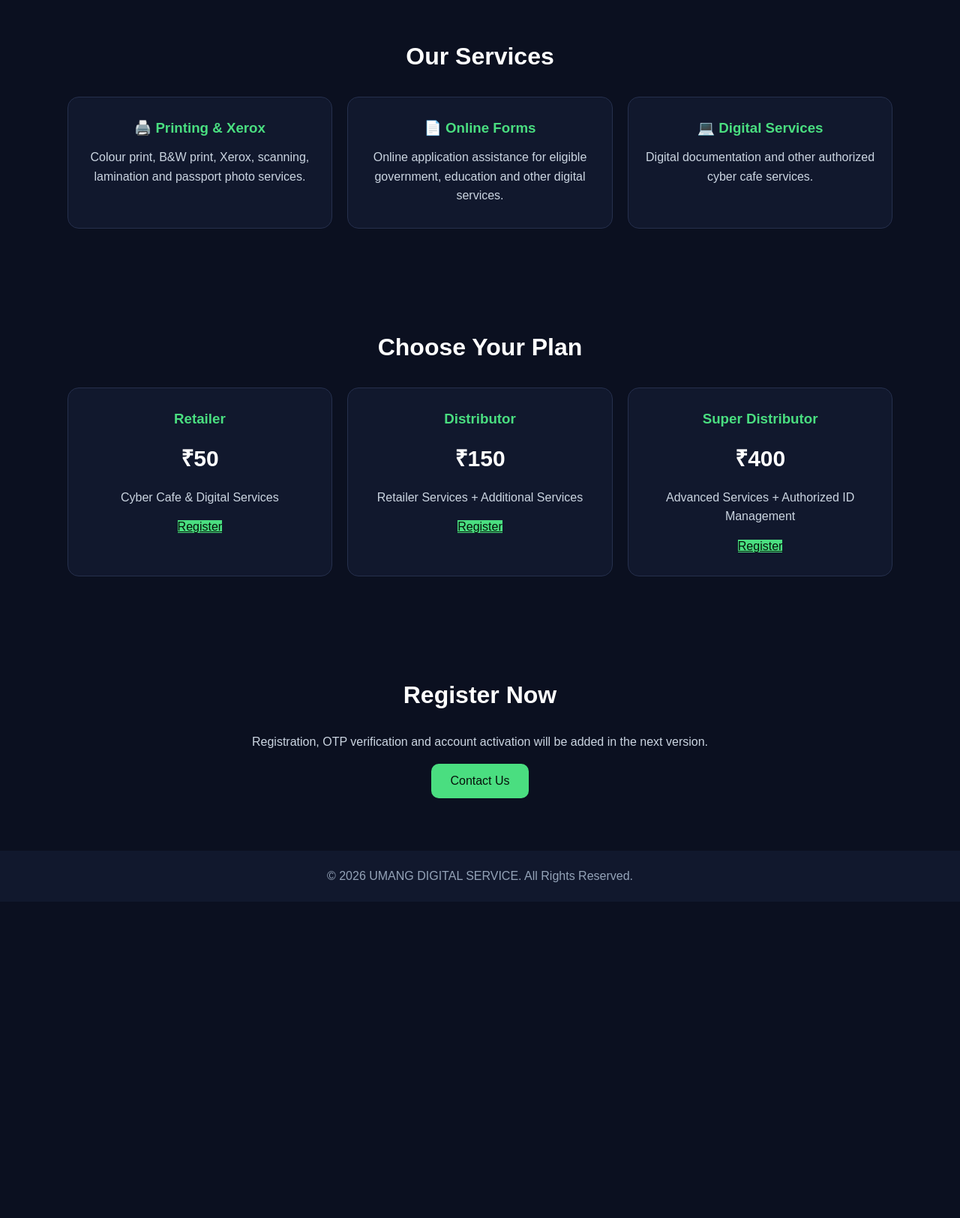
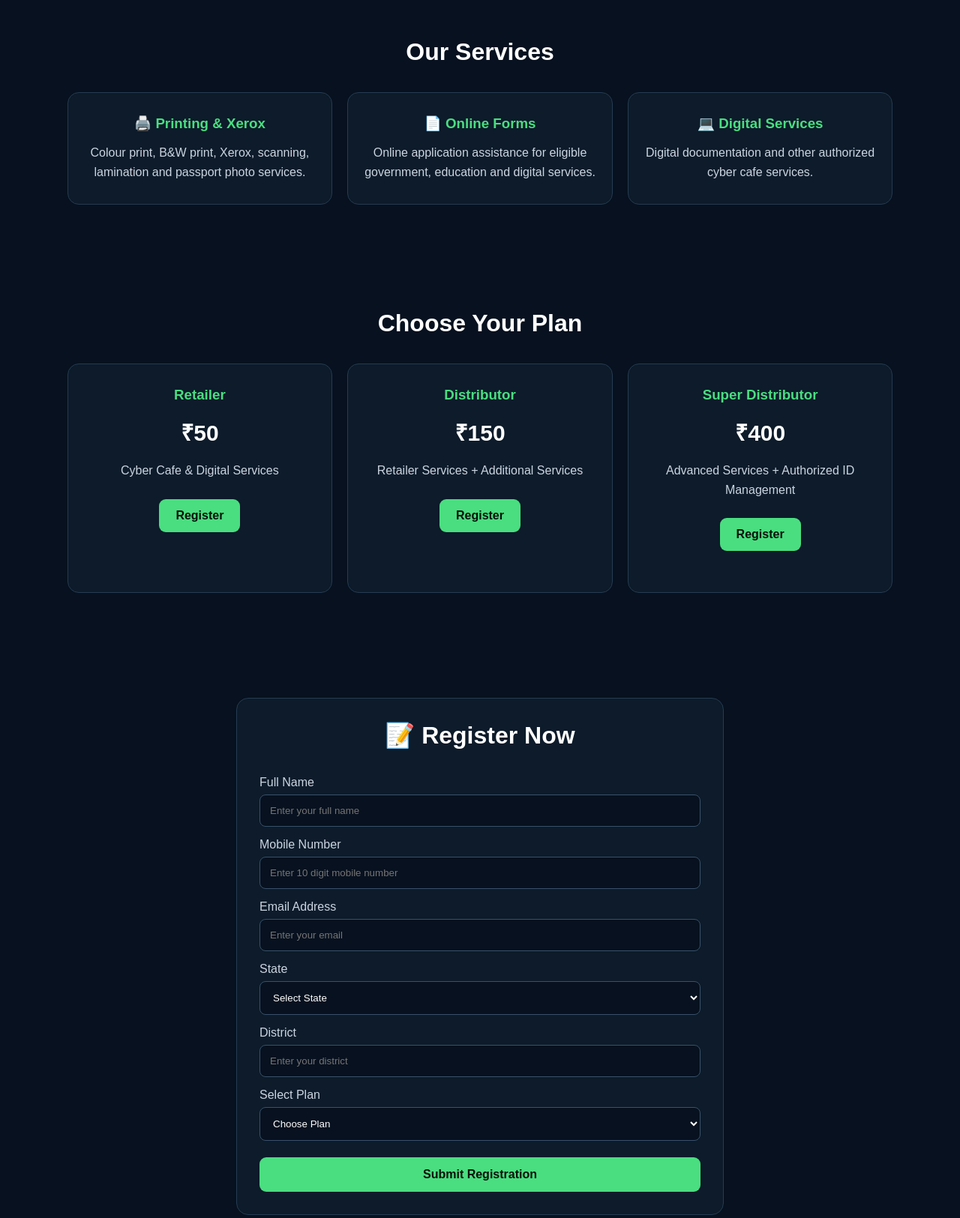
Before and after one commit to umangraz95/umang-digital-service, a plain HTML site: page index.html in a window 1280 px wide. Shown: the part 680-2305 px from the top of the page at 75% size. Before the commit the page ends 1883 px from the top, so only its background shows below. Drawn offline with Linux system fonts and the light colour scheme.

Commit message:
Refactor HTML structure and styles for consistency

```diff
--- a/index.html
+++ b/index.html
@@ -6,155 +6,212 @@
 <title>UMANG DIGITAL SERVICE</title>
 
 <style>
-    * {
-      margin: 0;
-      padding: 0;
-      box-sizing: border-box;
-      font-family: Arial, sans-serif;
+*{
+  box-sizing:border-box;
+  margin:0;
+  padding:0;
+  font-family:Arial,sans-serif;
 }
 
-    body {
-      background: #0b1020;
-      color: white;
+body{
+  background:#07111f;
+  color:white;
 }
 
-    header {
-      padding: 20px 7%;
-      display: flex;
-      justify-content: space-between;
-      align-items: center;
-      background: #11182d;
-      border-bottom: 1px solid #26304d;
+header{
+  background:#0d1b2a;
+  padding:18px 7%;
+  display:flex;
+  justify-content:space-between;
+  align-items:center;
+  border-bottom:1px solid #24364d;
+  position:sticky;
+  top:0;
+  z-index:10;
 }
 
-    .logo {
-      font-size: 22px;
-      font-weight: bold;
-      color: #4ade80;
+.logo{
+  color:#4ade80;
+  font-size:21px;
+  font-weight:bold;
 }
 
-    nav a {
-      color: white;
-      text-decoration: none;
-      margin-left: 20px;
-      font-size: 15px;
+nav a{
+  color:white;
+  text-decoration:none;
+  margin-left:20px;
 }
 
-    nav a:hover {
-      color: #4ade80;
+nav a:hover{
+  color:#4ade80;
 }
 
-    .hero {
-      min-height: 75vh;
-      display: flex;
-      align-items: center;
-      justify-content: center;
-      text-align: center;
-      padding: 50px 20px;
-      background: linear-gradient(135deg, #0b1020, #16213d);
+.hero{
+  min-height:75vh;
+  display:flex;
+  justify-content:center;
+  align-items:center;
+  text-align:center;
+  padding:50px 20px;
+  background:linear-gradient(135deg,#07111f,#102a43);
 }
 
-    .hero-content {
-      max-width: 800px;
+.hero h1{
+  font-size:48px;
+  margin-bottom:20px;
 }
 
-    .hero h1 {
-      font-size: 48px;
-      margin-bottom: 20px;
+.hero h1 span{
+  color:#4ade80;
 }
 
-    .hero h1 span {
-      color: #4ade80;
+.hero p{
+  color:#cbd5e1;
+  font-size:18px;
+  line-height:1.7;
+  max-width:750px;
+  margin:auto;
 }
 
-    .hero p {
-      color: #cbd5e1;
-      font-size: 18px;
-      line-height: 1.7;
-      margin-bottom: 30px;
+.btn{
+  display:inline-block;
+  padding:13px 22px;
+  margin:25px 5px;
+  border-radius:9px;
+  text-decoration:none;
+  font-weight:bold;
 }
 
-    .buttons a {
-      display: inline-block;
-      padding: 14px 25px;
-      margin: 7px;
-      border-radius: 10px;
-      text-decoration: none;
-      font-weight: bold;
+.green{
+  background:#4ade80;
+  color:#06120a;
 }
 
-    .primary {
-      background: #4ade80;
-      color: #06120a;
+.outline{
+  border:1px solid #4ade80;
+  color:white;
 }
 
-    .secondary {
-      border: 1px solid #4ade80;
-      color: white;
+.section{
+  padding:70px 7%;
+  text-align:center;
 }
 
-    .section {
-      padding: 70px 7%;
-      text-align: center;
+.section h2{
+  font-size:32px;
+  margin-bottom:35px;
 }
 
-    .section h2 {
-      font-size: 32px;
-      margin-bottom: 35px;
+.cards{
+  display:grid;
+  grid-template-columns:repeat(3,1fr);
+  gap:20px;
 }
 
-    .cards {
-      display: grid;
-      grid-template-columns: repeat(3, 1fr);
-      gap: 20px;
+.card{
+  background:#0d1b2a;
+  border:1px solid #263b52;
+  border-radius:15px;
+  padding:30px 20px;
 }
 
-    .card {
-      background: #11182d;
-      border: 1px solid #26304d;
-      border-radius: 15px;
-      padding: 30px 20px;
+.card h3{
+  color:#4ade80;
+  margin-bottom:15px;
 }
 
-    .card h3 {
-      margin-bottom: 15px;
-      color: #4ade80;
+.card p{
+  color:#cbd5e1;
+  line-height:1.6;
 }
 
-    .card p {
-      color: #cbd5e1;
-      line-height: 1.6;
+.price{
+  font-size:30px;
+  font-weight:bold;
+  margin:18px;
 }
 
-    .price {
-      font-size: 30px;
-      font-weight: bold;
-      margin: 20px 0;
+.form-box{
+  max-width:650px;
+  margin:auto;
+  background:#0d1b2a;
+  border:1px solid #263b52;
+  border-radius:16px;
+  padding:30px;
+  text-align:left;
 }
 
-    footer {
-      padding: 25px;
-      text-align: center;
-      background: #11182d;
-      color: #94a3b8;
+.form-box h2{
+  text-align:center;
 }
 
-    @media (max-width: 700px) {
-      header {
-        flex-direction: column;
-        gap: 15px;
+label{
+  display:block;
+  margin:15px 0 7px;
+  color:#cbd5e1;
 }
 
-      nav a {
-        margin: 5px;
+input,select{
+  width:100%;
+  padding:13px;
+  border-radius:8px;
+  border:1px solid #38516b;
+  background:#07111f;
+  color:white;
+  outline:none;
 }
 
-      .hero h1 {
-        font-size: 34px;
+input:focus,select:focus{
+  border-color:#4ade80;
 }
 
-      .cards {
-        grid-template-columns: 1fr;
+.submit-btn{
+  width:100%;
+  border:0;
+  padding:14px;
+  margin-top:22px;
+  border-radius:9px;
+  background:#4ade80;
+  color:#06120a;
+  font-weight:bold;
+  font-size:16px;
+  cursor:pointer;
+}
+
+.message{
+  display:none;
+  margin-top:20px;
+  padding:15px;
+  background:#123d29;
+  border:1px solid #4ade80;
+  border-radius:8px;
+  color:#bbf7d0;
+}
+
+footer{
+  padding:25px;
+  text-align:center;
+  background:#0d1b2a;
+  color:#94a3b8;
+}
+
+@media(max-width:700px){
+  header{
+    flex-direction:column;
+    gap:15px;
+  }
+
+  nav a{
+    margin:5px;
+    display:inline-block;
+  }
+
+  .hero h1{
+    font-size:34px;
+  }
+
+  .cards{
+    grid-template-columns:1fr;
   }
 }
 </style>
@@ -174,19 +231,16 @@
 </header>
 
 <section class="hero" id="home">
-    <div class="hero-content">
+  <div>
     <h1>Welcome to <span>UMANG DIGITAL SERVICE</span></h1>
 
     <p>
       Cyber Cafe & Digital Services Portal.
-        Get access to digital services through our Retailer,
-        Distributor and Super Distributor plans.
+      Choose your plan and register for our digital service platform.
     </p>
 
-      <div class="buttons">
-        <a href="#plans" class="primary">View Plans</a>
-        <a href="#register" class="secondary">Register Now</a>
-      </div>
+    <a href="#plans" class="btn green">View Plans</a>
+    <a href="#register" class="btn outline">Register Now</a>
   </div>
 </section>
 
@@ -207,7 +261,7 @@
       <h3>📄 Online Forms</h3>
       <p>
         Online application assistance for eligible
-          government, education and other digital services.
+        government, education and digital services.
       </p>
     </div>
 
@@ -231,46 +285,97 @@
       <h3>Retailer</h3>
       <div class="price">₹50</div>
       <p>Cyber Cafe & Digital Services</p>
-        <br>
-        <a href="#register" class="primary">Register</a>
+      <a href="#register" class="btn green">Register</a>
     </div>
 
     <div class="card">
       <h3>Distributor</h3>
       <div class="price">₹150</div>
       <p>Retailer Services + Additional Services</p>
-        <br>
-        <a href="#register" class="primary">Register</a>
+      <a href="#register" class="btn green">Register</a>
     </div>
 
     <div class="card">
       <h3>Super Distributor</h3>
       <div class="price">₹400</div>
       <p>Advanced Services + Authorized ID Management</p>
-        <br>
-        <a href="#register" class="primary">Register</a>
+      <a href="#register" class="btn green">Register</a>
     </div>
 
   </div>
 </section>
 
 <section class="section" id="register">
-    <h2>Register Now</h2>
 
-    <p style="color:#cbd5e1; margin-bottom:20px;">
-      Registration, OTP verification and account activation
-      will be added in the next version.
-    </p>
+  <div class="form-box">
 
-    <a href="mailto:contact@example.com" class="primary"
-       style="display:inline-block;padding:14px 25px;border-radius:10px;text-decoration:none;">
-      Contact Us
-    </a>
+    <h2>📝 Register Now</h2>
+
+    <form id="registrationForm">
+
+      <label>Full Name</label>
+      <input type="text" id="name" placeholder="Enter your full name" required>
+
+      <label>Mobile Number</label>
+      <input type="tel" id="mobile" placeholder="Enter 10 digit mobile number"
+             pattern="[0-9]{10}" required>
+
+      <label>Email Address</label>
+      <input type="email" id="email" placeholder="Enter your email" required>
+
+      <label>State</label>
+      <select id="state" required>
+        <option value="">Select State</option>
+        <option>Bihar</option>
+        <option>Uttar Pradesh</option>
+        <option>Jharkhand</option>
+        <option>West Bengal</option>
+        <option>Other</option>
+      </select>
+
+      <label>District</label>
+      <input type="text" id="district" placeholder="Enter your district" required>
+
+      <label>Select Plan</label>
+      <select id="plan" required>
+        <option value="">Choose Plan</option>
+        <option>Retailer - ₹50</option>
+        <option>Distributor - ₹150</option>
+        <option>Super Distributor - ₹400</option>
+      </select>
+
+      <button type="submit" class="submit-btn">
+        Submit Registration
+      </button>
+
+      <div class="message" id="successMessage">
+        ✅ Registration form submitted successfully!<br><br>
+        Your application is currently <b>Pending Activation</b>.
+      </div>
+
+    </form>
+
+  </div>
+
 </section>
 
 <footer>
   © 2026 UMANG DIGITAL SERVICE. All Rights Reserved.
 </footer>
 
+<script>
+
+document.getElementById("registrationForm").addEventListener("submit", function(event){
+
+  event.preventDefault();
+
+  document.getElementById("successMessage").style.display = "block";
+
+  this.reset();
+
+});
+
+</script>
+
 </body>
 </html>
```
Lines whose indentation alone changed are shown as unchanged.
